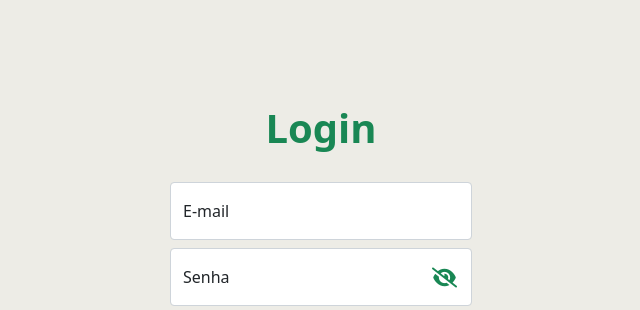
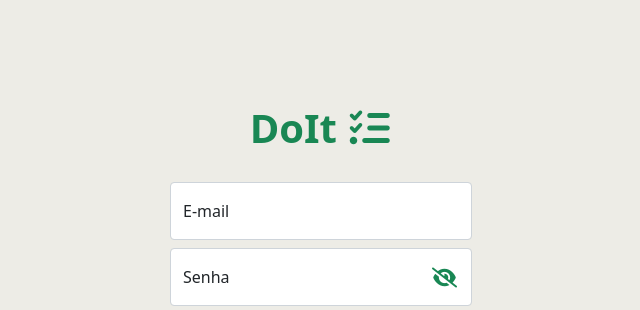
Before and after one commit to crisvini/doIt, a PHP site: page /index.php in a window 1280 px wide. Shown: the part 146-456 px from the top of the page, without its empty margins (319-959 px from the left). Run offline with PHP 8.4, Linux system fonts and the light colour scheme; some libraries are stand-ins or nearby versions.

Commit message:
pequenas correções

```diff
--- a/cadastro.php
+++ b/cadastro.php
@@ -3,10 +3,10 @@ include_once("./includes/includes.php");
 ?>
 
 <!DOCTYPE html>
-<html lang="pt-BR">
+<html lang="pt-br">
 
 <head>
-    <?php Componentes::head('Login'); ?>
+    <?php Componentes::head('Cadastro'); ?>
 </head>
 
 <body class="text-center body-login overflow-hidden">
--- a/class/Componentes.php
+++ b/class/Componentes.php
@@ -20,7 +20,7 @@ class Componentes
                 <link rel="stylesheet" href="./style/styles.css?' . time() . '">
                 <link rel="stylesheet" href="./lib/swal2/node_modules/sweetalert2/dist/sweetalert2.min.css?' . time() . '">
                 <link rel="stylesheet" href="./style/fontAwesome/node_modules/@fortawesome/fontawesome-free/css/all.min.css?' . time() . '">
-                <title>' . $title . '</title>
+                <title>DoIt > ' . $title . '</title>
               </head>';
     }
 
--- a/index.php
+++ b/index.php
@@ -4,7 +4,7 @@ $_SESSION = array(); // Limpa a session
 ?>
 
 <!DOCTYPE html>
-<html lang="pt-BR">
+<html lang="pt-br">
 
 <head>
     <?php Componentes::head('Login'); ?>
@@ -14,7 +14,7 @@ $_SESSION = array(); // Limpa a session
     <main class="m-auto overflow-hidden w-100 form-login">
         <div class="row">
             <div class="col-10 col-md-5 col-lg-3 mx-auto">
-                <span class="fs-1 text-success fw-bold">Login</span>
+                <span class="fs-1 text-success fw-bold">DoIt <i class="fa-solid fa-list-check"></i></span>
             </div>
         </div>
         <div class="row mt-4">
```
